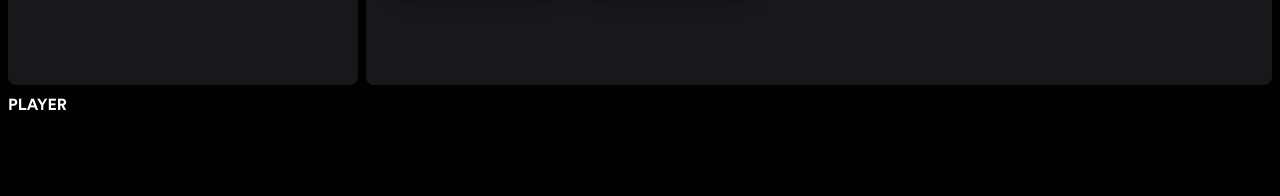
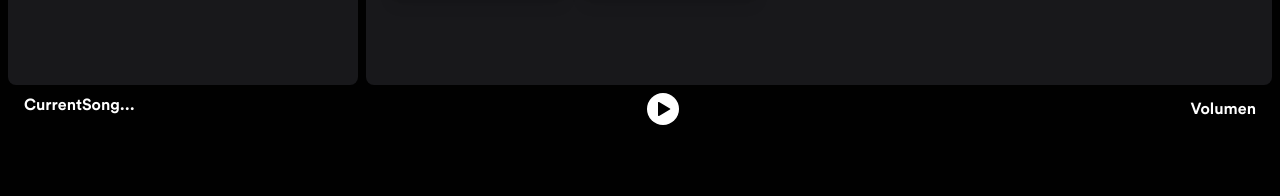
Before and after one commit to FelipeLL/spotify-clone, an Astro site: page / in a window 1280 px wide. Shown: the part 599-795 px from the top of the page. Built offline with nearby package versions, Linux system fonts and the light colour scheme; Astro itself is replaced by a stand-in of ours.

Commit message:
feat(src): add player with react

```diff
--- /dev/null
+++ b/src/components/Player.jsx
@@ -0,0 +1,67 @@
+import { useState, useRef, useEffect } from "react";
+
+const Play = () => (
+  <svg
+    role="img"
+    height="16"
+    width="16"
+    aria-hidden="true"
+    viewBox="0 0 16 16"
+    data-encore-id="icon"
+    className="Svg-sc-ytk21e-0 haNxPq"
+  >
+    <path d="M3 1.713a.7.7 0 0 1 1.05-.607l10.89 6.288a.7.7 0 0 1 0 1.212L4.05 14.894A.7.7 0 0 1 3 14.288V1.713z"></path>
+  </svg>
+);
+
+const Pause = () => (
+  <svg
+    role="img"
+    height="16"
+    width="16"
+    aria-hidden="true"
+    viewBox="0 0 16 16"
+    data-encore-id="icon"
+    className="Svg-sc-ytk21e-0 haNxPq"
+  >
+    <path d="M2.7 1a.7.7 0 0 0-.7.7v12.6a.7.7 0 0 0 .7.7h2.6a.7.7 0 0 0 .7-.7V1.7a.7.7 0 0 0-.7-.7H2.7zm8 0a.7.7 0 0 0-.7.7v12.6a.7.7 0 0 0 .7.7h2.6a.7.7 0 0 0 .7-.7V1.7a.7.7 0 0 0-.7-.7h-2.6z"></path>
+  </svg>
+);
+
+export function Player() {
+  const [isPlaying, setIsPlaying] = useState(false);
+  const [currentSong, setCurrentSong] = useState(null);
+  const audioRef = useRef();
+
+  useEffect(() => {
+    audioRef.current.src = `/music/1/01.mp3`;
+  }, []);
+
+  const handleClick = () => {
+    if (isPlaying) {
+      audioRef.current.pause();
+    } else {
+      audioRef.current.play();
+    }
+
+    setIsPlaying(!isPlaying);
+  };
+
+  return (
+    <div className="flex justify-between w-full px-4 z-50">
+      <div>CurrentSong...</div>
+
+      <div className="grid place-content-center gap-4 flex-1">
+        <div className="flex justify-center">
+          <button className="bg-white rounded-full p-2" onClick={handleClick}>
+            {isPlaying ? <Pause /> : <Play />}
+          </button>
+        </div>
+      </div>
+
+      <div className="grid place-content-center">Volumen</div>
+
+      <audio ref={audioRef} />
+    </div>
+  );
+}
--- a/src/layouts/Layout.astro
+++ b/src/layouts/Layout.astro
@@ -1,6 +1,7 @@
 ---
 import AsideMenu from '../components/AsideMenu.astro';
 import { ViewTransitions } from 'astro:transitions';
+import { Player } from '../components/Player';
 
 interface Props {
 	title: string;
@@ -32,7 +33,7 @@ const { title } = Astro.props;
 			</main>
 
 			<footer class="[grid-area:player] min-h-[100px]">
-				PLAYER
+				<Player client:load transition:name="media-player" transition:persist />
 			</footer>
 
 		</div>
```
